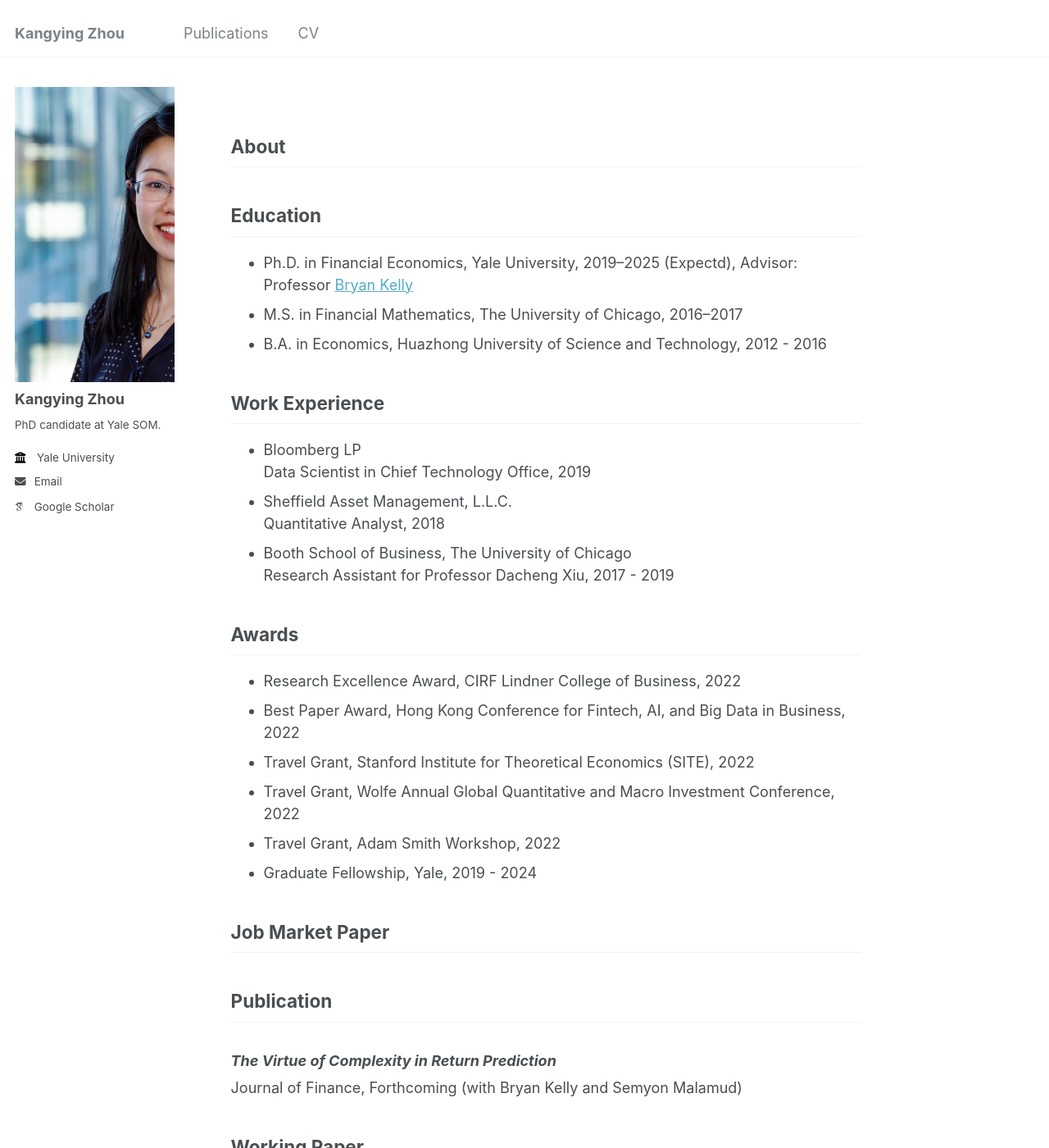
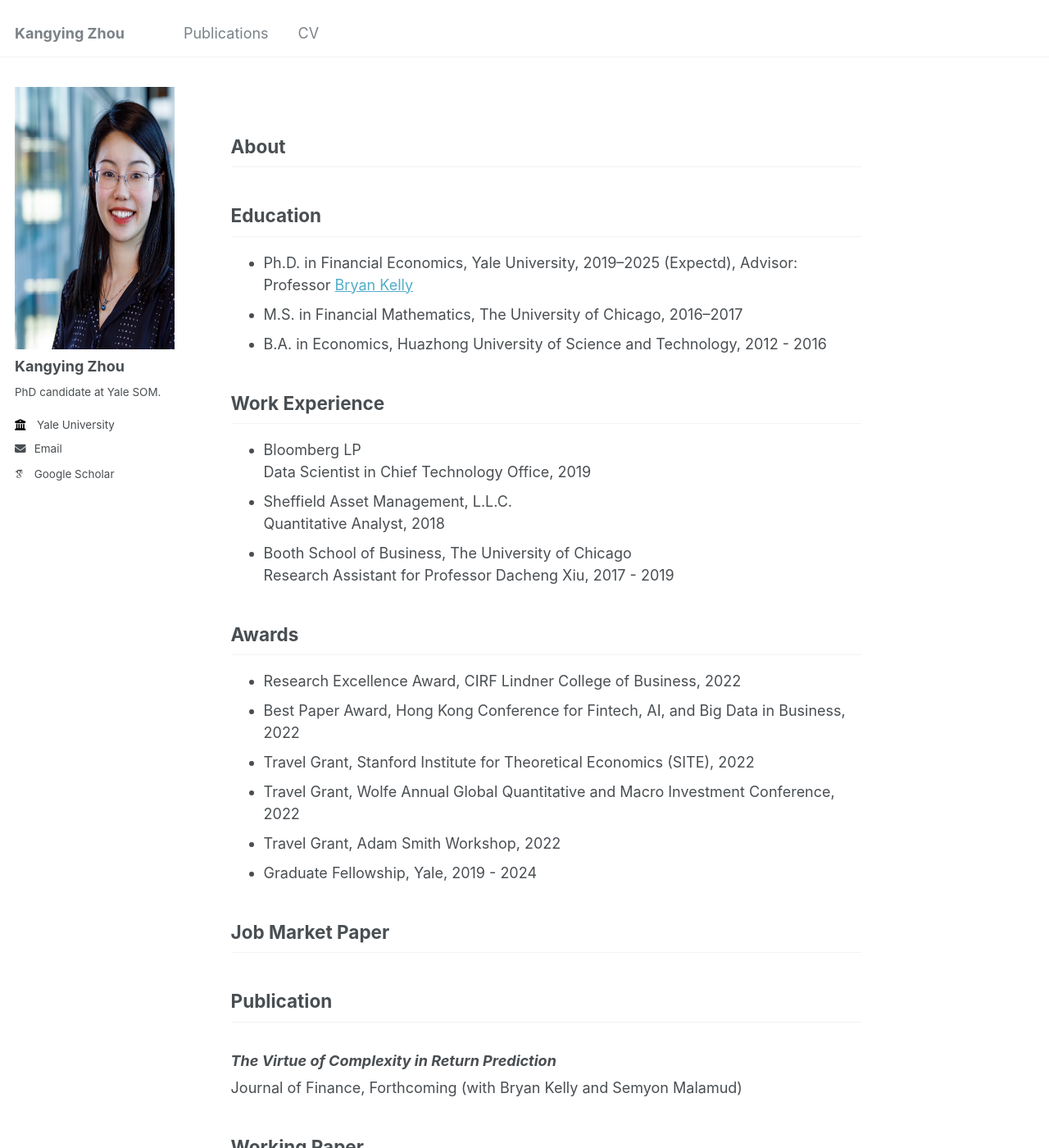
Before and after one commit to rosieli5/rosieli5.github.io, a Jekyll site: the page built from _pages/about.md, in a window 1280 px wide and 1400 px high. Shown: the whole window at 82% size. Built offline with Jekyll 4.4.1, drawn with Linux system fonts in a browser that asks for light colours; some web fonts are replaced.

Commit message:
Update _sidebar.scss

```diff
--- a/_sass/_sidebar.scss
+++ b/_sass/_sidebar.scss
@@ -80,10 +80,10 @@
   display: table;
   vertical-align: top;
   // width: 36px;
-  width: 360px;
+  width: 240px;
   // set width only, for non-square avatars
   // height: 36px;
-  height: 360px;
+  height: 320px;
   // display: table-cell;
 
   // @include breakpoint($large) {
@@ -94,8 +94,8 @@
 
   img {
     // max-width: 175px;
-    max-width: 360px;
-    max-height: 360px;
+    max-width: 240px;
+    max-height: 320px;
 
     // border-radius: 50%;
     // border-radius: 100%;
```
